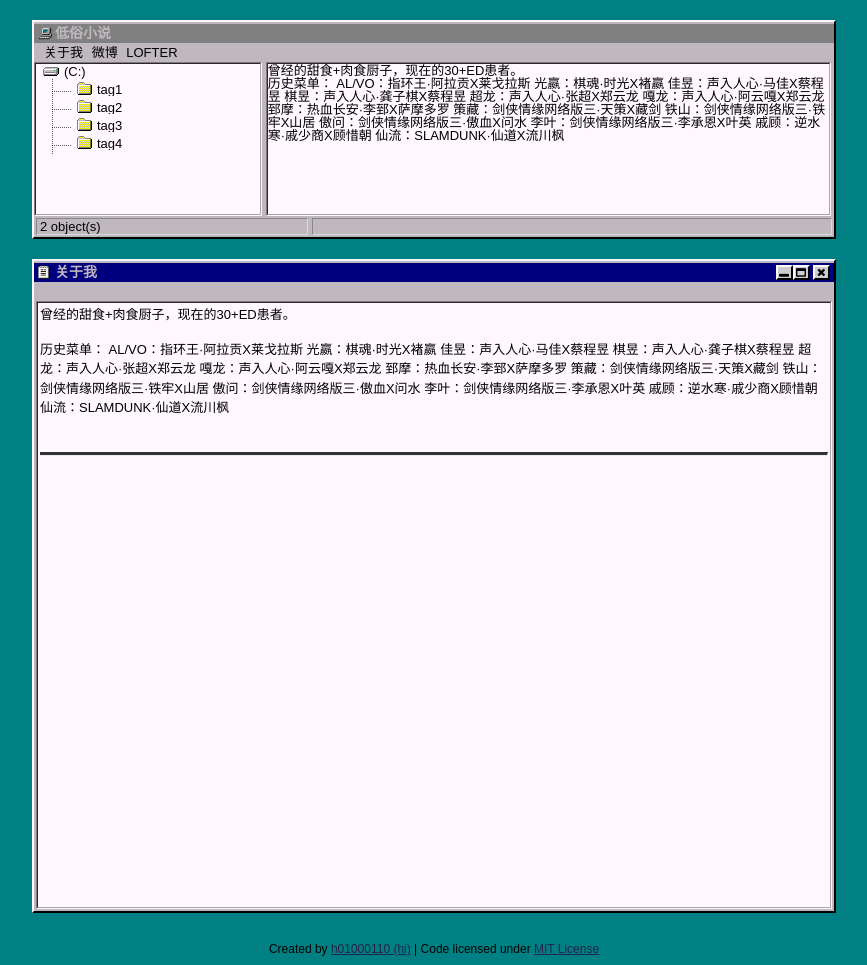
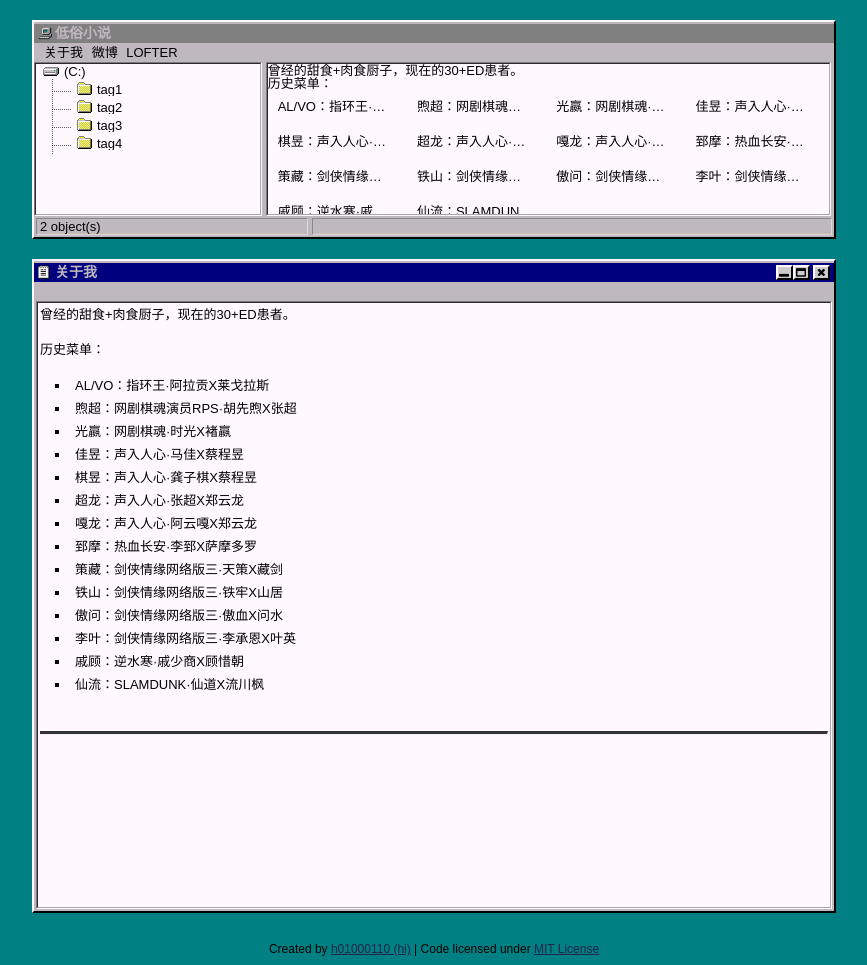
Before and after one commit to nightson1988/nightson1988.github.io, a Jekyll site: the page built from me/index.md, in a window 1280 px wide. Shown: the whole page, without its empty margins (206-1073 px from the left). Built offline with Jekyll 4.4.1, drawn with Linux system fonts in a browser that asks for light colours.

Commit message:
Update index.md

```diff
--- a/me/index.md
+++ b/me/index.md
@@ -6,16 +6,18 @@ title: 关于我
 曾经的甜食+肉食厨子，现在的30+ED患者。
 
 历史菜单：
-AL/VO：指环王·阿拉贡X莱戈拉斯
-光嬴：棋魂·时光X褚嬴
-佳昱：声入人心·马佳X蔡程昱
-棋昱：声入人心·龚子棋X蔡程昱
-超龙：声入人心·张超X郑云龙
-嘎龙：声入人心·阿云嘎X郑云龙
-郅摩：热血长安·李郅X萨摩多罗
-策藏：剑侠情缘网络版三·天策X藏剑
-铁山：剑侠情缘网络版三·铁牢X山居
-傲问：剑侠情缘网络版三·傲血X问水
-李叶：剑侠情缘网络版三·李承恩X叶英
-戚顾：逆水寒·戚少商X顾惜朝
-仙流：SLAMDUNK·仙道X流川枫
+
+- AL/VO：指环王·阿拉贡X莱戈拉斯
+- 煦超：网剧棋魂演员RPS·胡先煦X张超
+- 光嬴：网剧棋魂·时光X褚嬴
+- 佳昱：声入人心·马佳X蔡程昱
+- 棋昱：声入人心·龚子棋X蔡程昱
+- 超龙：声入人心·张超X郑云龙
+- 嘎龙：声入人心·阿云嘎X郑云龙
+- 郅摩：热血长安·李郅X萨摩多罗
+- 策藏：剑侠情缘网络版三·天策X藏剑
+- 铁山：剑侠情缘网络版三·铁牢X山居
+- 傲问：剑侠情缘网络版三·傲血X问水
+- 李叶：剑侠情缘网络版三·李承恩X叶英
+- 戚顾：逆水寒·戚少商X顾惜朝
+- 仙流：SLAMDUNK·仙道X流川枫
```
